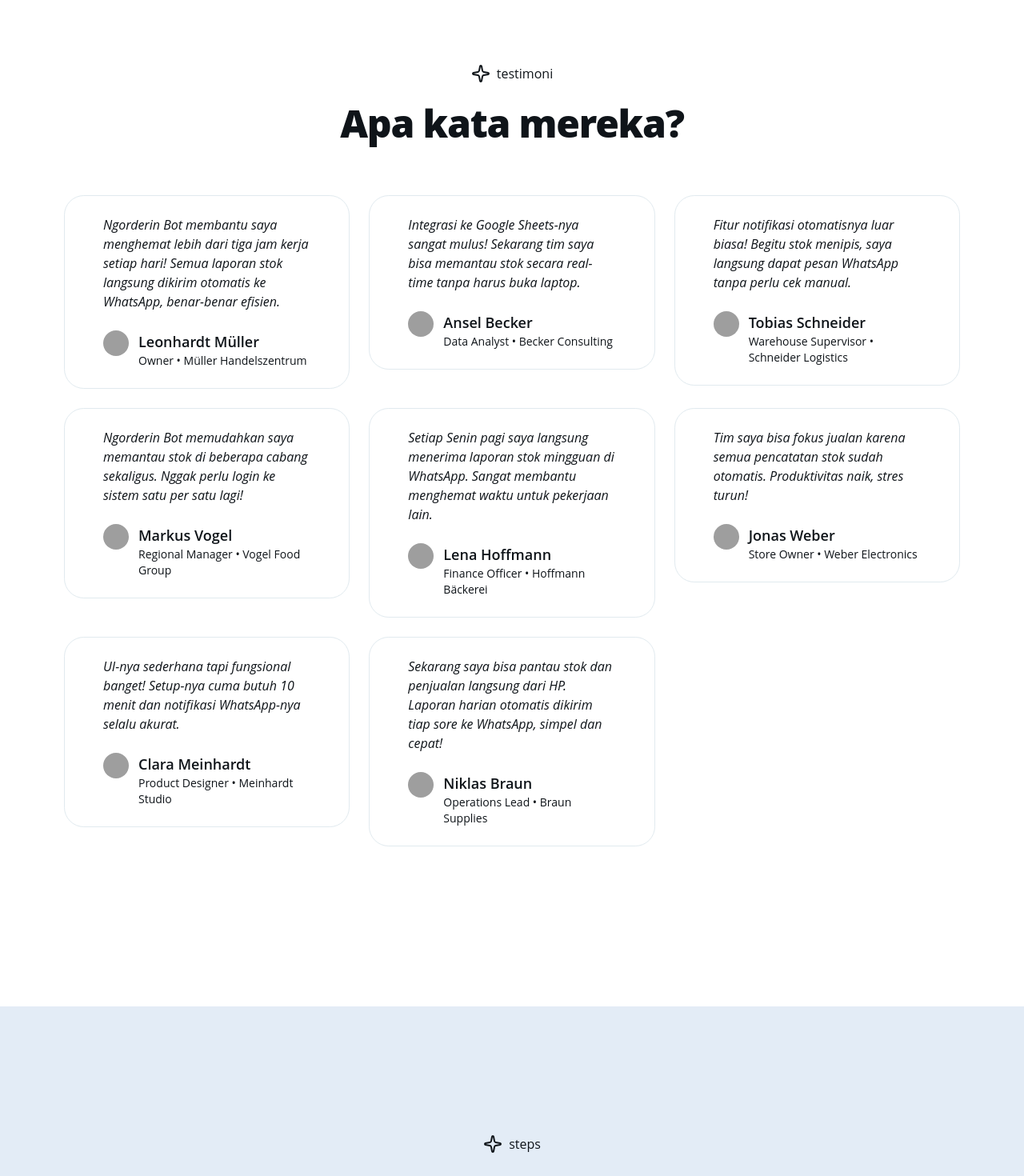
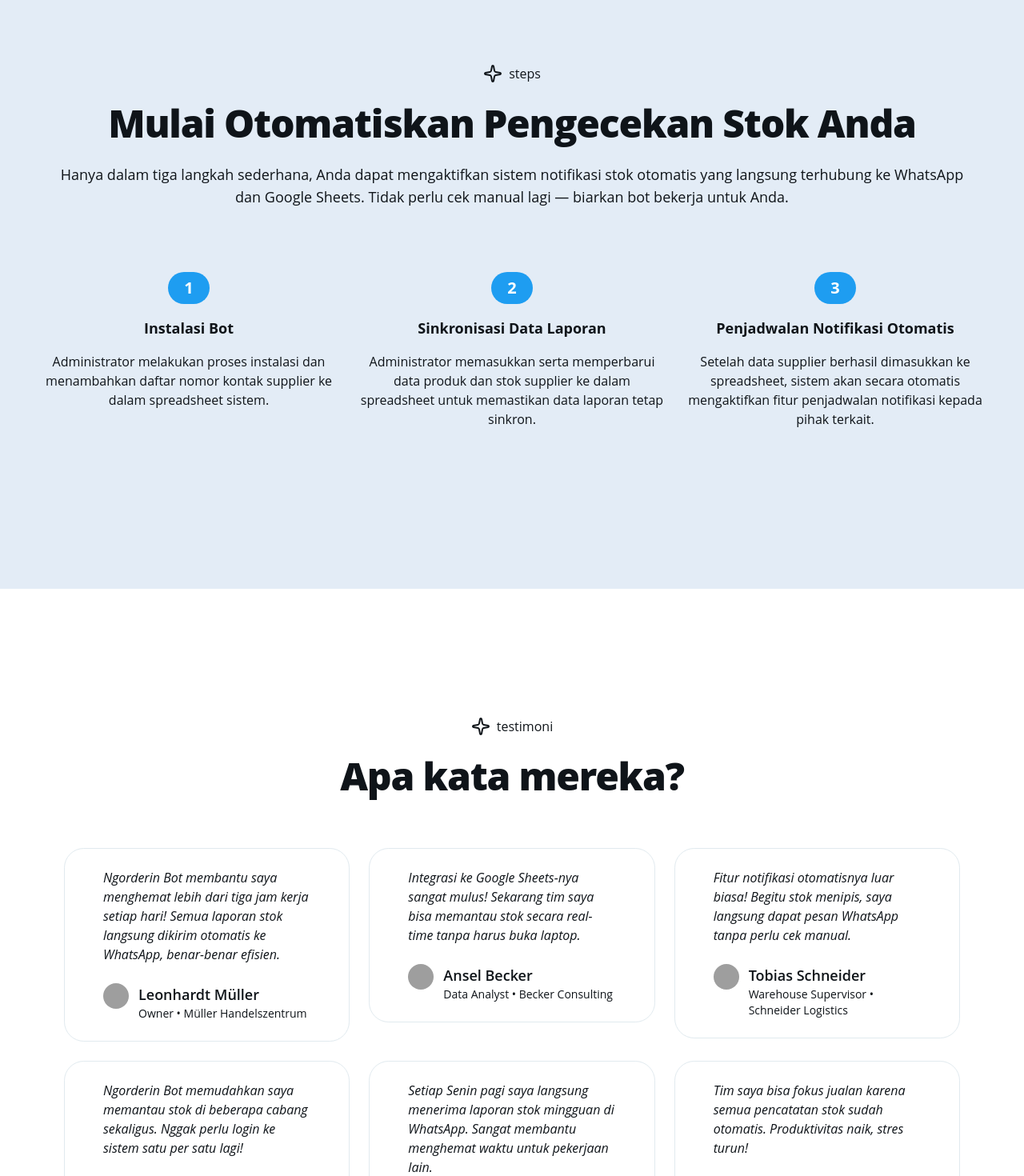
Before and after one commit to jeromedesantos12/app-ngorderin, a Next.js app: page / in a window 1280 px wide. Shown: the part 860-2330 px from the top of the page at 80% size. Built offline with nearby package versions, Linux system fonts and the light colour scheme; grey boxes are pictures that could not be loaded.

Commit message:
perbaiki urutan path

```diff
--- a/src/components/template/home.tsx
+++ b/src/components/template/home.tsx
@@ -19,8 +19,8 @@ export function Home() {
       <Navbar isActive={isActive} toggleMenu={toggleMenu} />
       <Menu isActive={isActive} />
       <Hero />
+      <Steps />
       <Testimoni />
-      <Steps />
       <Profile />
       <Footer />
     </div>
--- a/src/data/navbars.json
+++ b/src/data/navbars.json
@@ -8,13 +8,13 @@
     },
     {
       "id": 2,
-      "name": "Testimoni",
-      "path": "#testimoni"
+      "name": "Steps",
+      "path": "#steps"
     },
     {
       "id": 3,
-      "name": "Steps",
-      "path": "#steps"
+      "name": "Testimoni",
+      "path": "#testimoni"
     },
     {
       "id": 4,
--- a/src/data/profiles.json
+++ b/src/data/profiles.json
@@ -1,6 +1,6 @@
 {
   "id": "profile",
   "image": "profile.jpg",
-  "title": "Tentang Kami",
+  "title": "Hubungi Kami",
   "description": "Ngorderin Bot adalah solusi otomatisasi cerdas yang membantu bisnis dan tim operasional memantau stok, mengirim notifikasi penting, dan mengelola data secara efisien—langsung melalui WhatsApp. Tanpa perlu coding atau sistem rumit, Anda bisa membuat alur kerja (workflow) yang bekerja otomatis, cepat, dan bisa diandalkan."
 }
```
